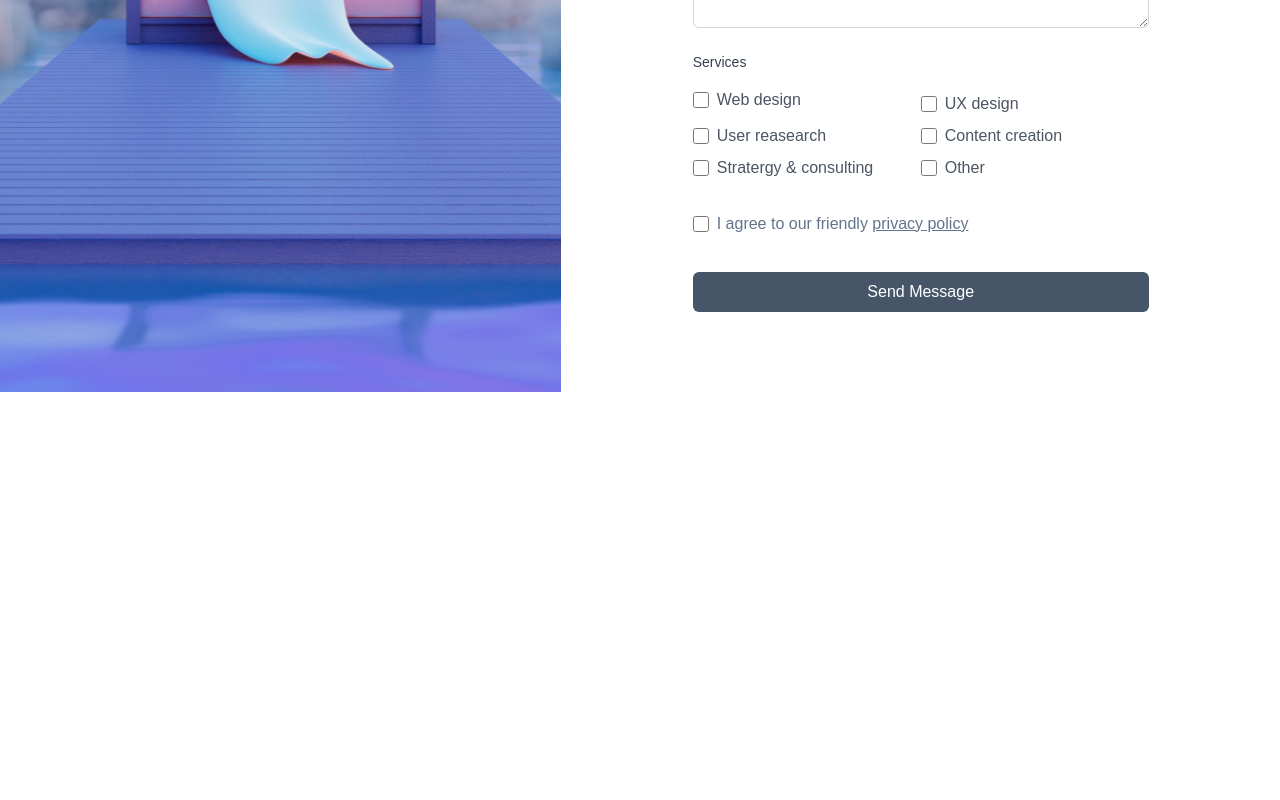
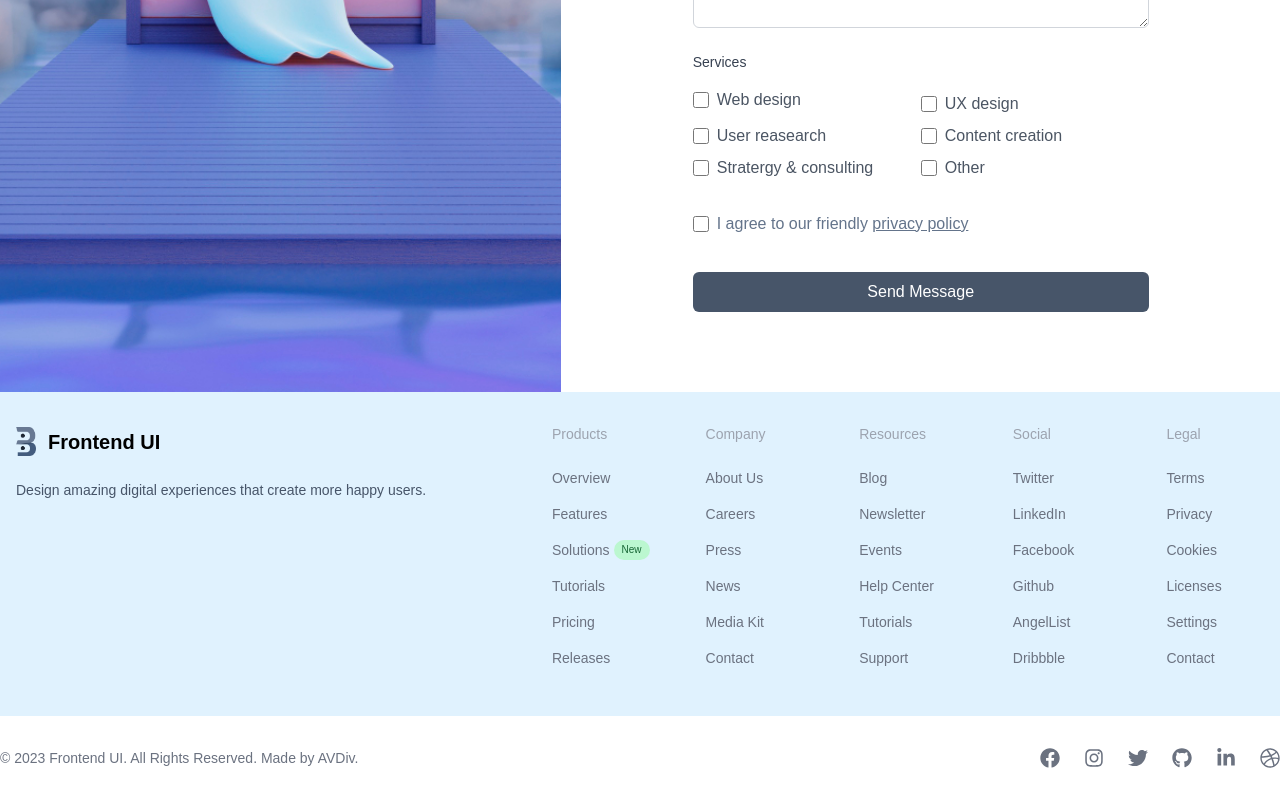
Before and after one commit to AVDiv/gems-intern-task-site, a Next.js app: page /frontend in a window 1280 px wide. Shown: the part 664-1464 px from the top of the page. Before the commit the page ends 1056 px from the top, so only its background shows below. Built offline with nearby package versions, Linux system fonts and the light colour scheme.

Commit message:
Footer Component Added

```diff
--- /dev/null
+++ b/components/Footer.tsx
@@ -0,0 +1,46 @@
+import React from 'react';
+import Logo from '../public/logo.png';
+import Image from 'next/image';
+import Link from 'next/link';
+import { MenuList } from './FooterItems/MenuList';
+import { SocialIcon } from './FooterItems/SocialIcon';
+import { SocialHandles } from './FooterItems/SocialHandles';
+import { FooterMenus } from './FooterItems/FooterMenus';
+
+export class Footer extends React.Component{
+    render() {
+        return (
+        <footer className="bg-sky-100">
+            {/* <div className="mx-auto w-full max-w-screen-xl p-4 py-6 lg:py-8"> */}
+                <div className="mx-auto w-full max-w-screen-xl p-4 py-6 lg:py-8 md:flex md:justify-between">
+                <div className="mb-6 md:mb-0">
+                    <Link href="/frontend" className="flex items-center">
+                        <Image src={Logo} className="h-9 w-5 mr-3" alt="Logo" style={{objectFit: "contain"}}/>
+                        <span className="self-center text-xl font-semibold whitespace-nowrap ">Frontend UI</span>
+                    </Link>
+                    <p className='mt-5 text-sm text-slate-600 sm:mr-16'>
+                        Design amazing digital experiences that create more happy users.
+                    </p>
+                </div>
+                <div className="grid grid-cols-2 gap-8 sm:gap-14 sm:grid-cols-5">
+                    <MenuList menuItems={FooterMenus["Products"]}>Products</MenuList>
+                    <MenuList menuItems={FooterMenus["Company"]}>Company</MenuList>
+                    <MenuList menuItems={FooterMenus["Resources"]}>Resources</MenuList>
+                    <MenuList menuItems={FooterMenus["Social"]}>Social</MenuList>
+                    <MenuList menuItems={FooterMenus["Legal"]}>Legal</MenuList>
+                </div>
+            </div>
+            <div className="bg-white w-full">
+                <div className='mx-auto w-full max-w-screen-xl flex sm:items-center sm:justify-between py-6 lg:py-8 px-4 flex-col-reverse sm:flex-row xl:px-0'>
+                    <span className="text-sm text-gray-500 dark:text-gray-400 mt-4 sm:mt-0">© 2023 <Link href="/frontend" className="hover:underline">Frontend UI</Link>. All Rights Reserved. Made by <Link href="https://github.com/AVDiv" className="hover:underline" target='_'>AVDiv</Link>.</span>
+                    <div className="flex space-x-6 sm:justify-center">
+                        {SocialHandles.map((menu, index: number) => {
+                            return <SocialIcon key={index} {...menu}/>
+                        })}
+                    </div>
+                </div>
+            </div>
+        </footer>
+        )
+    }
+}
--- /dev/null
+++ b/components/FooterItems/SocialHandles.ts
@@ -0,0 +1,32 @@
+export const SocialHandles = [
+    {
+      platform: 'Facebook',
+      url: '#',
+      icon: 'FaFacebook'
+    },
+    {
+      platform: 'Instagram',
+      url: '#',
+      icon: 'FaInstagram'
+    },
+    {
+      platform: 'Twitter',
+      url: '#',
+      icon: 'FaTwitter'
+    },
+    {
+      platform: 'Github',
+      url: 'https://github.com/AVDiv',
+      icon: 'FaGithub'
+    },
+    {
+      platform: 'LinkedIn',
+      url: '#',
+      icon: 'FaLinkedinIn'
+    },
+    {
+      platform: 'Dribbble',
+      url: '#',
+      icon: 'FaDribbble'
+    },
+];
--- /dev/null
+++ b/components/FooterItems/SocialIcon.tsx
@@ -0,0 +1,12 @@
+import Link from 'next/link'
+import * as Icons from 'react-icons/fa'
+
+export const SocialIcon = (props: any) => {
+    const Icon = Icons[props.icon]?Icons[props.icon]:Icons.FaQuestion
+    return(
+        <Link href={props.url} className="text-gray-500 hover:text-gray-900 dark:hover:text-white">
+            <Icon className="h-5 w-5" />
+            <span className="sr-only">{props.platform} account</span>
+        </Link>
+    )
+}
--- a/pages/frontend.tsx
+++ b/pages/frontend.tsx
@@ -3,6 +3,7 @@ import Image from "next/image"
 // Custom Components
 import { Navbar } from "../components/Navbar"
 import { ContactForm } from "../components/ContactForm"
+import { Footer } from "../components/Footer"
 // Images
 import BackgroundImage from "../public/background.jpg"
 
@@ -24,6 +25,7 @@ export default function FrontendTask() {
           <ContactForm />
         </div>
       </div>
+      <Footer />
     </>
   )
 }
```
